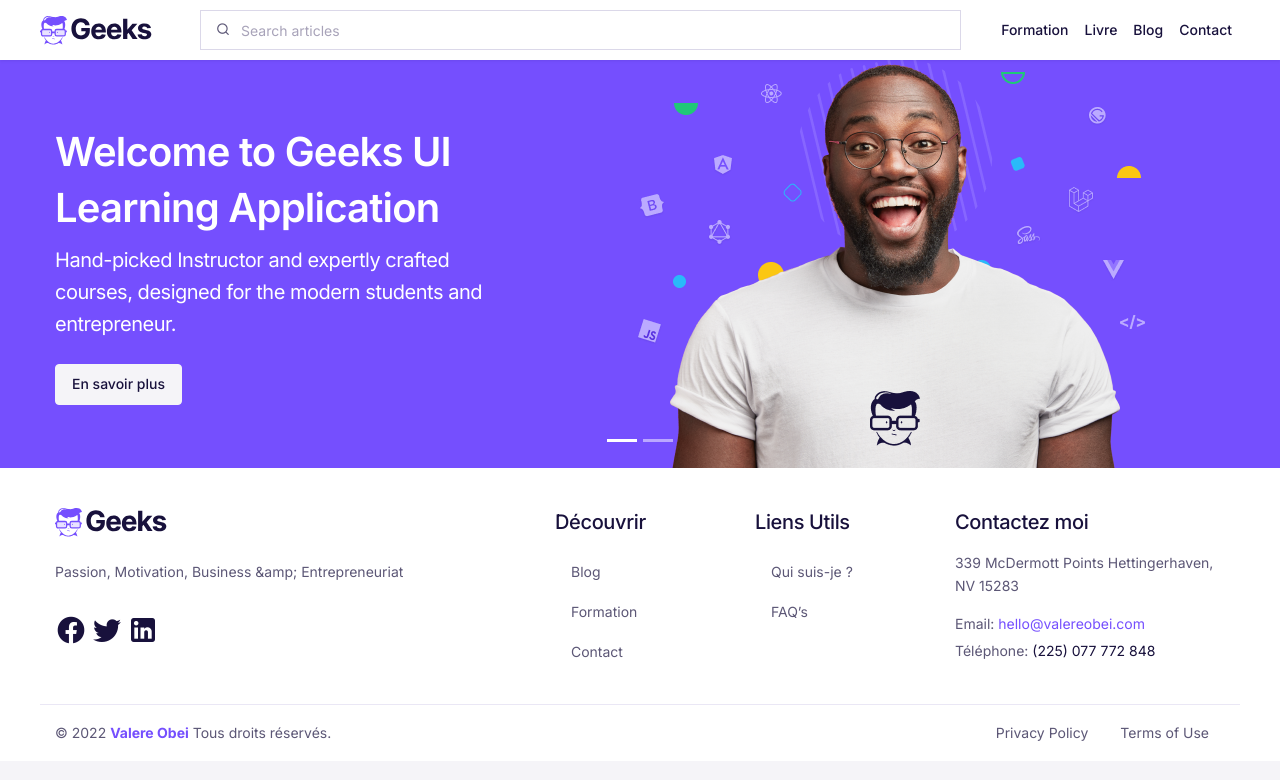
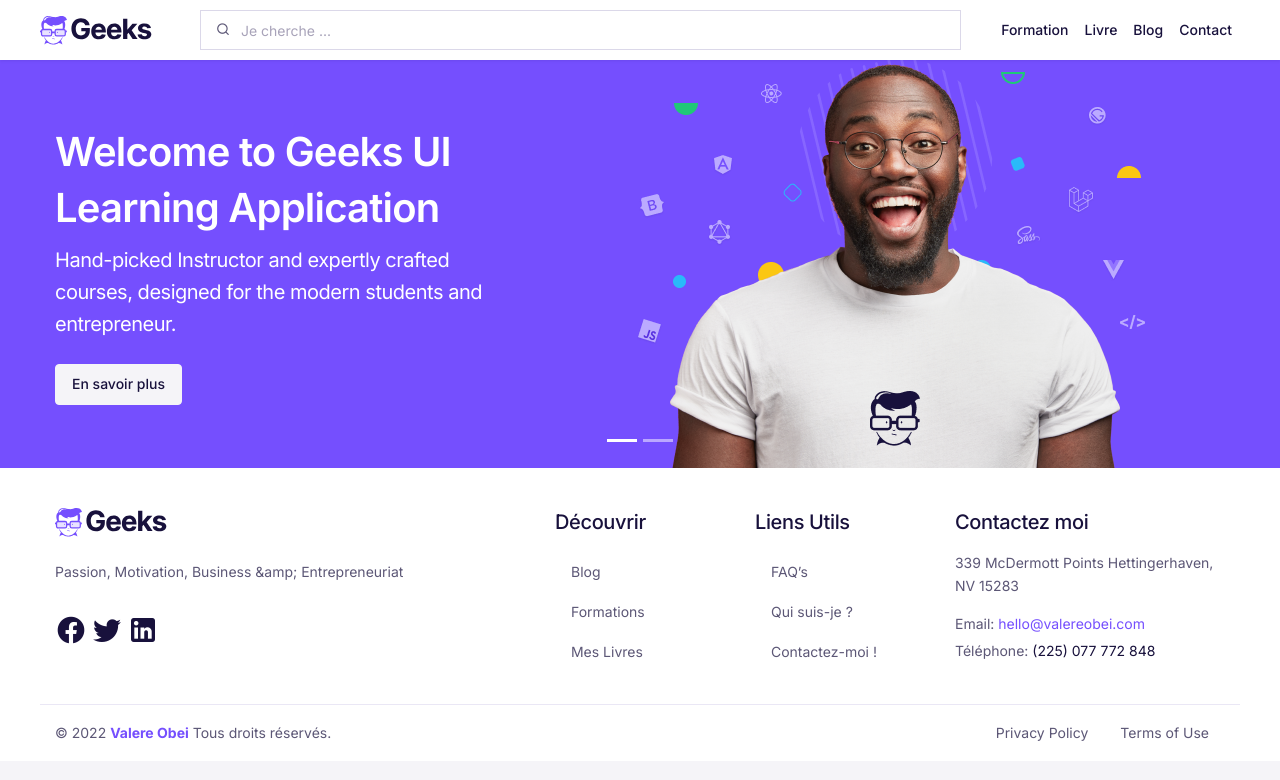
Before and after one commit to flavien-hugs/vob-website, a Django app: page / in a window 1280 px wide. Shown: the top 780 px of the page. Run offline with Django 4.2, Linux system fonts and the light colour scheme; parts of the project's set-up code (start-up, migrations or seed data) failed here and were passed over; some libraries are stand-ins or nearby versions; some web fonts are replaced.

Commit message:
add link for page

```diff
--- a/templates/paths/__footer__.html
+++ b/templates/paths/__footer__.html
@@ -1,5 +1,7 @@
 {% url "home" as home %}
-{% url 'blog:post_list' as post_list_url %}
+{% url 'post:post_list' as post_list_url %}
+{% url 'book:book_list' as book_list_url %}
+{% url 'course:course_list' as course_list_url %}
 
 <footer class="pt-lg-6 pt-5 footer bg-white">
     <div class="container">
@@ -24,8 +26,8 @@
                     <h3 class="fw-bold mb-3">Découvrir</h3>
                     <ul class="list-unstyled nav nav-footer flex-column nav-x-0">
                         <li><a href="{{ post_list_url }}" class="nav-link">Blog</a></li>
-                        <li><a href="#" class="nav-link">Formation</a></li>
-                        <li><a href="#" class="nav-link">Contact</a></li>
+                        <li><a href="{{ course_list_url }}" class="nav-link">Formations</a></li>
+                        <li><a href="{{ book_list_url }}" class="nav-link">Mes Livres</a></li>
                     </ul>
                 </div>
             </div>
@@ -34,8 +36,9 @@
                 <div class="mb-4">
                     <h3 class="fw-bold mb-3">Liens Utils</h3>
                     <ul class="list-unstyled nav nav-footer flex-column nav-x-0">
+                        <li><a href="#" class="nav-link">FAQ’s</a></li>
                         <li><a href="#" class="nav-link">Qui suis-je ?</a></li>
-                        <li><a href="#" class="nav-link">FAQ’s</a></li>
+                        <li><a href="#" class="nav-link">Contactez-moi !</a></li>
                     </ul>
 
                 </div>
--- a/templates/paths/__navbar__.html
+++ b/templates/paths/__navbar__.html
@@ -1,5 +1,7 @@
 {% url 'home' as home_url %}
-{% url 'blog:post_list' as post_list_url %}
+{% url 'post:post_list' as post_list_url %}
+{% url 'book:book_list' as book_list_url %}
+{% url 'course:course_list' as course_list_url %}
 
 <nav class="navbar navbar-expand-lg navbar-default sticky-top">
     <div class="container px-0">
@@ -26,29 +28,32 @@
                 </span>
                 <input autocomplete="False" role="search" type="search"
                 class="form-control pl-6 rounded-0 shadow-none"
-                placeholder="Search articles"/>
+                placeholder="Je cherche ..."/>
             </form>
 
             <div class="ms-auto mt-3 mt-lg-0">
                 <ul class="navbar-nav">
                     <li class="nav-item">
-                        <a href="/course/" class="nav-link text-capitalize">
+                        <a href="{{ course_list_url }}" class="nav-link text-capitalize">
                             formation
                         </a>
                     </li>
 
                     <li class="nav-item">
-                        <a href="{{ teacher_list_view }}" class="nav-link text-capitalize">
+                        <a href="{{ book_list_url }}" class="nav-link text-capitalize">
                             livre
                         </a>
                     </li>
 
                     <li class="nav-item">
-                        <a class="nav-link nav-link text-capitalize" href="{{ post_list_url }}">blog</a>
+                        <a class="nav-link nav-link text-capitalize" href="{{ post_list_url }}">
+                            blog
+                        </a>
                     </li>
                     <li class="nav-item">
-                        <a class="nav-link nav-link text-capitalize" href="/contact">
-                        contact </a>
+                        <a class="nav-link nav-link text-capitalize" href="/contact/">
+                            contact
+                        </a>
                     </li>
                 </ul>
             </div>
```
